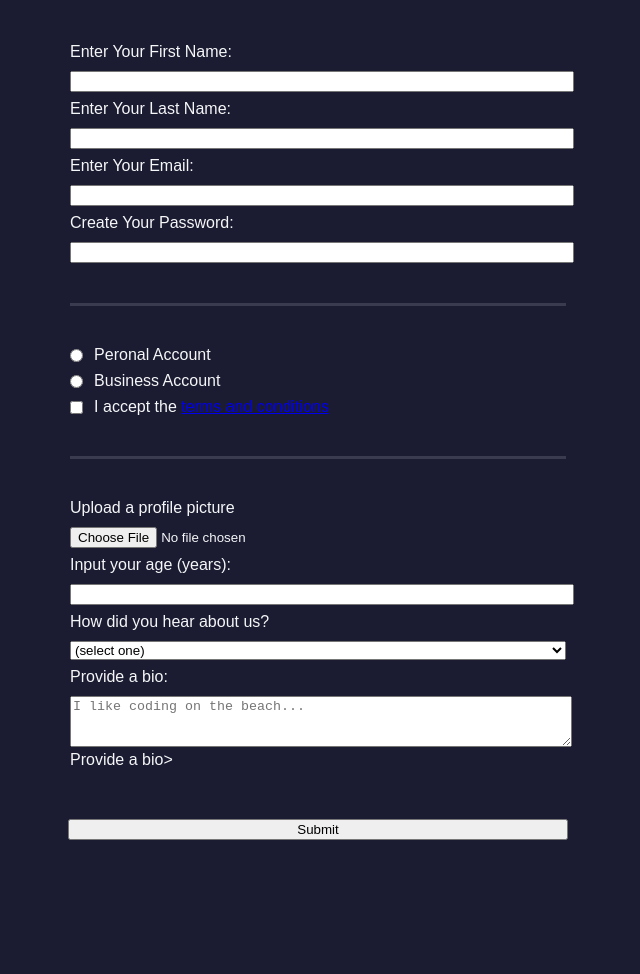
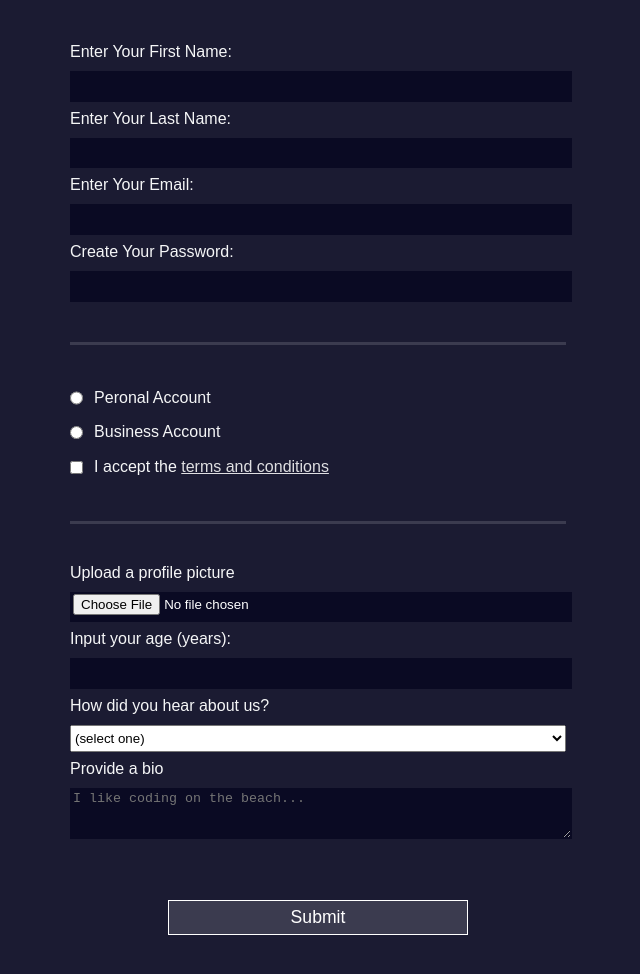
Before and after one commit to josa6f/Registration-form, a plain HTML site: page index.html in a window 1280 px wide. Shown: the part 132-1106 px from the top of the page, without its empty margins (322-962 px from the left). Before the commit the page ends 972 px from the top, so only its background shows below. Drawn offline with Linux system fonts and the light colour scheme.

Commit message:
termine el formulario

```diff
--- a/index.html
+++ b/index.html
@@ -34,7 +34,7 @@
                     <option value="4">Other</option>
                 </select>
             </label>
-            <label for="bio">Provide a bio: <textarea name="" id="bio" cols="30" rows="3" placeholder="I like coding on the beach..." name="bio"></textarea> Provide a bio></label> <!--textarea recibe texto multilinea indicas las filas y las columnas-->
+            <label for="bio">Provide a bio<textarea name="" id="bio" cols="30" rows="3" placeholder="I like coding on the beach..." name="bio"></textarea></label> <!--textarea recibe texto multilinea indicas las filas y las columnas-->
         </fieldset>
         <input type="submit" value="Submit">
     </form>
--- a/styles.css
+++ b/styles.css
@@ -20,6 +20,7 @@ form{
     min-width: 300px;
     max-width: 500px;
     width: 60vw;
+    padding-bottom: 2em;
 }
 fieldset{
     border: 2rem;
@@ -35,9 +36,31 @@ input, textarea, select{
     margin-bottom: 0;
     margin-left: 0;
     margin-right: 0;
+    min-height: 2em;
 }
 .inline{
     width: unset;
     margin: 0 0.5em 0 0; /*left, right, top, bottom*/
     vertical-align: middle;  /*alinia los checkbox y radio en medio*/
 }
+input, textarea{
+    background-color: #0a0a23;
+    border: #0a0a23 solid 1px;
+    color: #ffffff;
+}
+input[type="submit"]{ /*se pone un selector especificando que etiqueta es y su atributo para poder ser modificado*/
+    display: block;
+    width: 60%;
+    margin: 1em auto 1em;
+    height: 2em;
+    font-size: 1.1rem;
+    background-color: #3b3b4f;
+    border-color: white;
+    min-width: 60%;
+}
+input[type="file"]{
+    padding: 1px 2px;
+}
+a{
+    color: #dfdfe2;
+}
```
